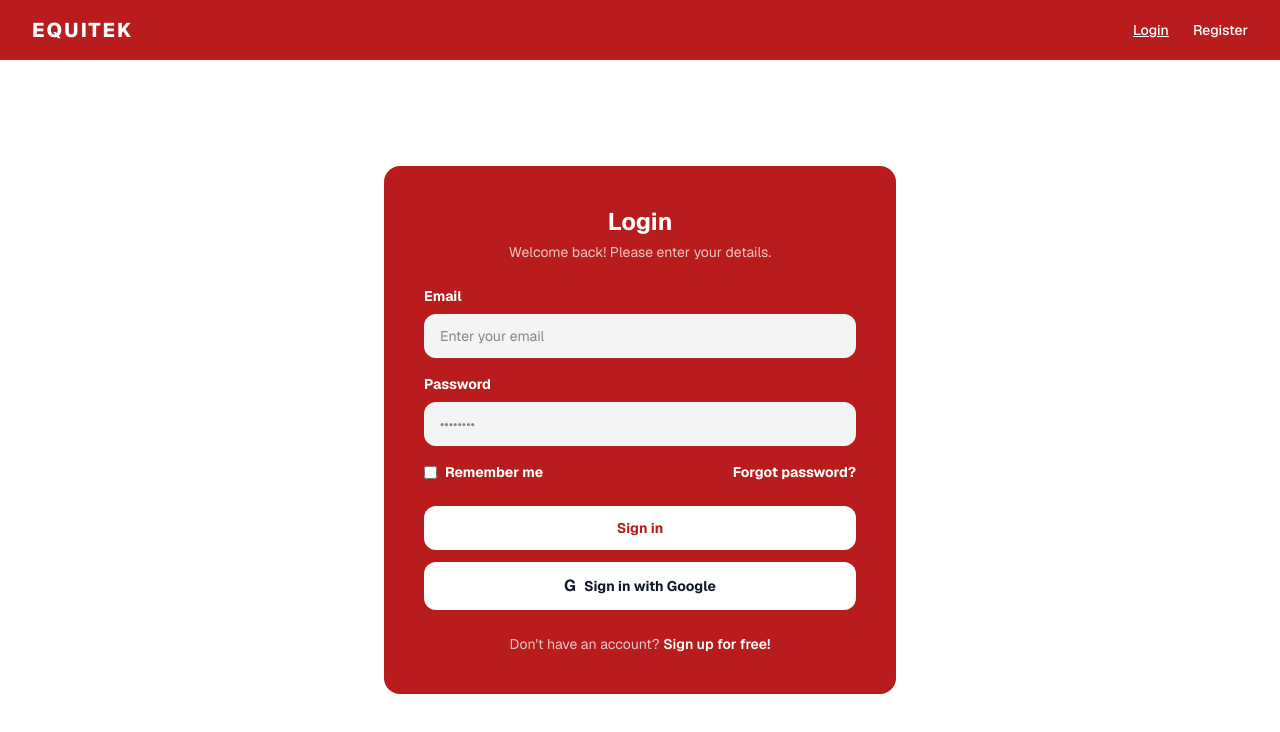
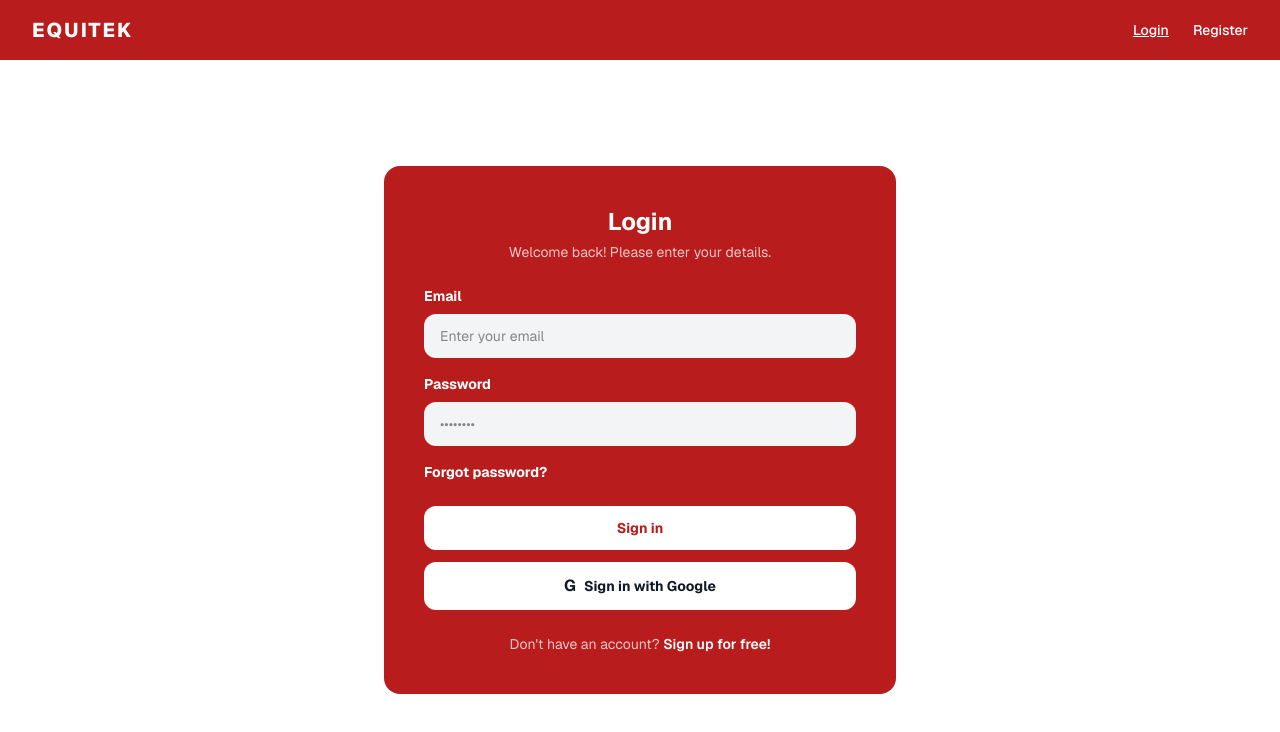
Before and after one commit to PPL-C-Equitek/excel-generator-mono, a Next.js app in the folder frontend/: page /login in a window 1280 px wide. Shown: the top 732 px of the page. Built offline with nearby package versions, Linux system fonts and the light colour scheme; no server answers.

Commit message:
[REFACTOR] Remove remember me checkbox

```diff
--- a/frontend/src/components/LoginForm.tsx
+++ b/frontend/src/components/LoginForm.tsx
@@ -5,7 +5,6 @@ import { useState } from 'react'
 export interface LoginFormData {
     email: string
     password: string
-    rememberMe: boolean
 }
 
 interface LoginFormProps {
@@ -16,7 +15,6 @@ interface LoginFormProps {
 export default function LoginForm({ onSubmit, onGoogleSignIn }: Readonly<LoginFormProps>) {
     const [email, setEmail] = useState('')
     const [password, setPassword] = useState('')
-    const [rememberMe, setRememberMe] = useState(false)
     const [error, setError] = useState<string | null>(null)
 
     const handleSubmit = () => {
@@ -41,7 +39,7 @@ export default function LoginForm({ onSubmit, onGoogleSignIn }: Readonly<LoginFo
             return
         }
 
-        onSubmit?.({ email, password, rememberMe })
+        onSubmit?.({ email, password })
     }
 
     return (
@@ -115,18 +113,8 @@ export default function LoginForm({ onSubmit, onGoogleSignIn }: Readonly<LoginFo
                 />
             </div>
 
-            {/* Remember me & Forgot password */}
+            {/* Forgot password */}
             <div className="flex items-center justify-between mb-6">
-                <label className="flex items-center gap-2 text-white font-bold text-sm cursor-pointer">
-                    <input
-                        type="checkbox"
-                        aria-label="Remember me"
-                        checked={rememberMe}
-                        onChange={(e) => setRememberMe(e.target.checked)}
-                        className="rounded"
-                    />{' '}
-                    Remember me
-                </label>
                 <a
                     href="/forgot-password"
                     className="text-white font-bold text-sm hover:underline"
```
Also changed, not shown: 1 other file (tests, documents, lock files or other folders).
